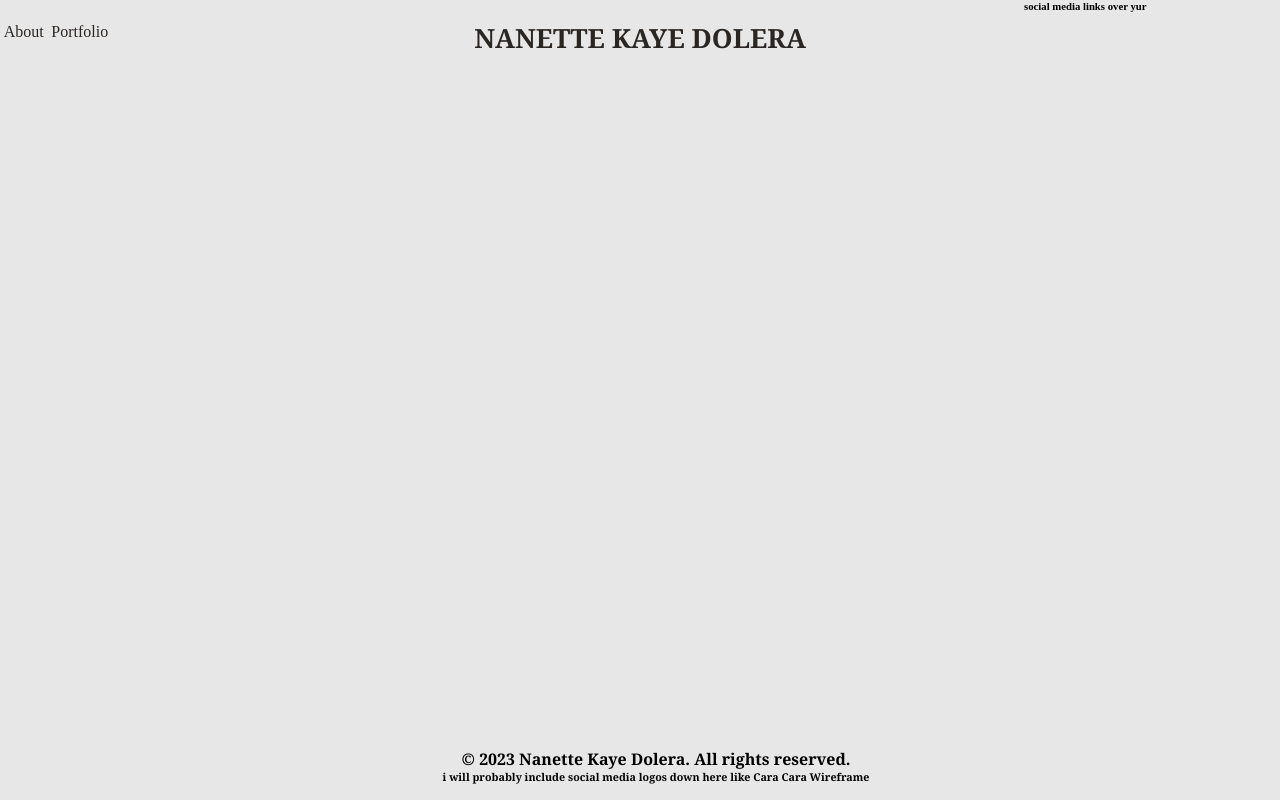
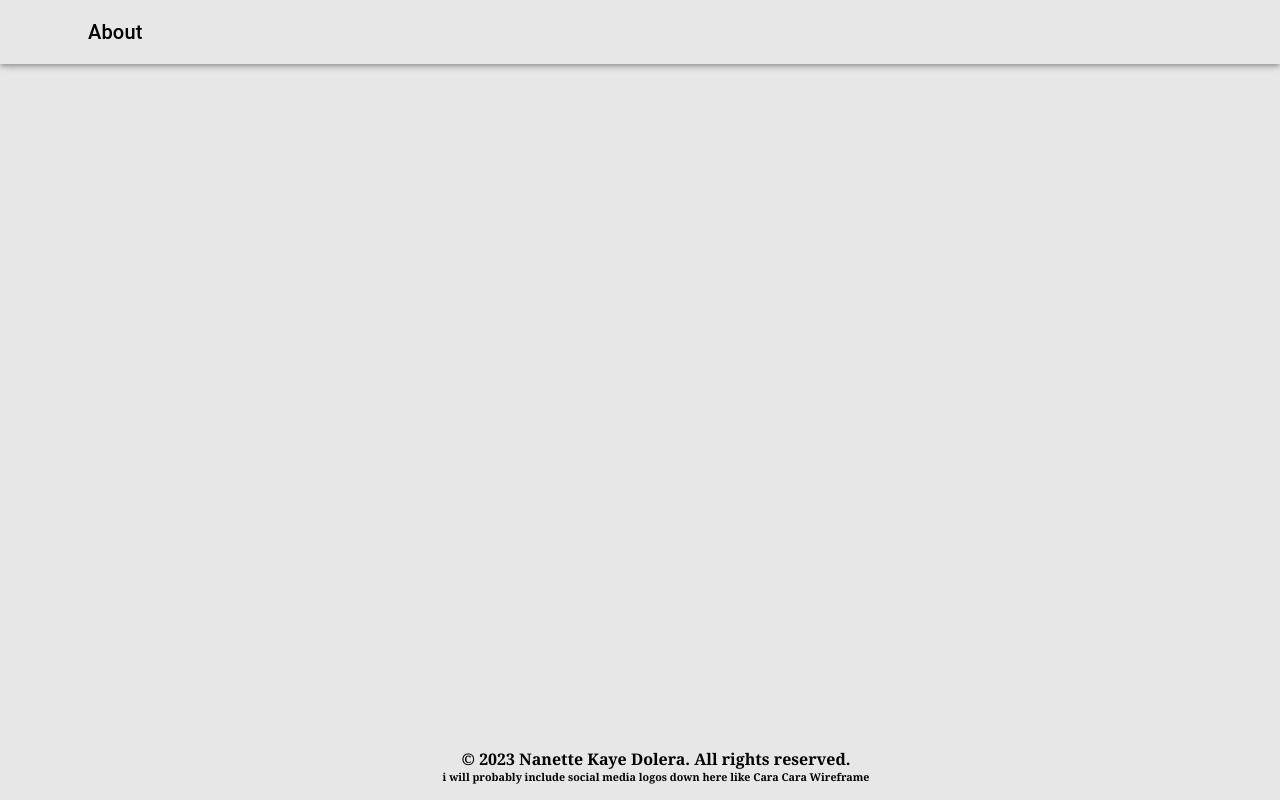
Before and after one commit to NotNanetteKaye/Frontend-ReactOnly-nanettework-frontend, a React (Create React App) app in the folder nanettework/: page / in a window 1280 px wide. Built offline with nearby package versions, Linux system fonts and the light colour scheme.

Commit message:
NavBar.jsx looks like video tut (link in .jsx)

```diff
--- a/nanettework/src/components/NavBar/NavBar.jsx
+++ b/nanettework/src/components/NavBar/NavBar.jsx
@@ -1,31 +1,38 @@
 import React, { useEffect, useState } from 'react';
-import { Link } from 'react-router-dom';
 import { makeStyles } from '@material-ui/core/styles';
 import { AppBar } from '@material-ui/core';
-import Toolbar from '@material-ui/core';
-import Typography from '@material-ui/core';
-import Button from '@material-ui/core';
+import Toolbar from '@material-ui/core/Toolbar';
+import Typography from '@material-ui/core/Typography';
+import Button from '@material-ui/core/Button';
 import IconButton from '@material-ui/core/IconButton';
 import MenuIcon from '@material-ui/icons/Menu'
-import styled from 'styled-components';
-import './NavBar.css';
 
-const NavBarLayout = styled.div`
-    background: rgb(231 231 231);
-    position: fixed;
-    width: 100%;
-    height: 20mm;
-    display: grid;
-    grid-template-columns: 20% 60% 20%;
-`
+const useStyles = makeStyles((theme) => ({
+    root: {
+        flexGrow: 1,
+    },
+    menuButton: {
+        marginRight: theme.spacing(2),
+        color: 'black'
+    },
+    title: {
+        flexGrow: 1,
+        color: 'black'
+    },
+    navBarTransparent: {
+        backgroundColor: 'rgb(231 231 231)'
+    },
+    navBarSolid: {
+        backgroundColor: 'rgba(67, 129, 188)'
+    }
+}));
 
-const NavBar = () => {
+export default function NavBar() {
+    const classes  = useStyles();
 
     const [navBackground, setNavBackground] = useState('navBarTransparent')
-
     const navRef = React.useRef()
     navRef.current = navBackground;
-
     useEffect(() => {
         const handleScroll = () => {
             const show = window.scrollY > 310
@@ -42,19 +49,18 @@ const NavBar = () => {
     }, [])
 
     return (
-        <NavBarLayout>
-            <ul>
-                <li>
-                    <Link to='/about'>About</Link>
-                </li>
-                <li>
-                    <Link to='/portfolio'>Portfolio</Link>
-                </li>
-            </ul>
-            <a href='www.youtube.com' className='navBarLogo'>NANETTE KAYE DOLERA</a>
-            <h6>social media links over yur</h6>
-        </NavBarLayout>
-    );
-}
-
-export default NavBar;
+        <div className={classes.root}>
+            <AppBar position='fixed' className={classes[navRef.current]} >
+                <Toolbar>
+                    <IconButton className={classes.menuButton}>
+                        <MenuIcon />
+                    </IconButton>
+                    <Typography variant='h6' className={classes.title}>
+                        About
+                    </Typography>
+                    <Button color='black'>Portfolio</Button>
+                </Toolbar>
+            </AppBar>
+        </div>
+    )
+};
```
